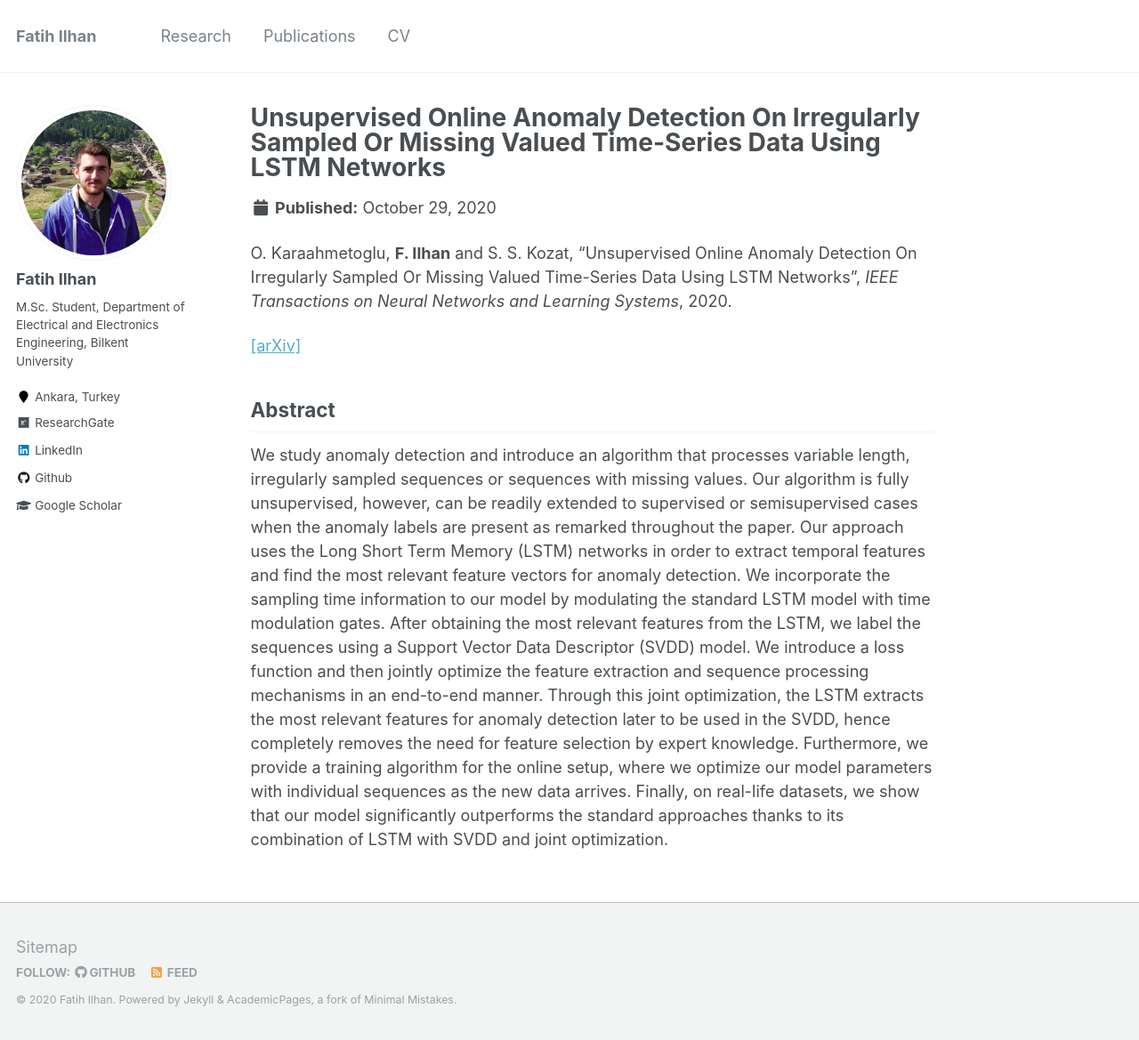
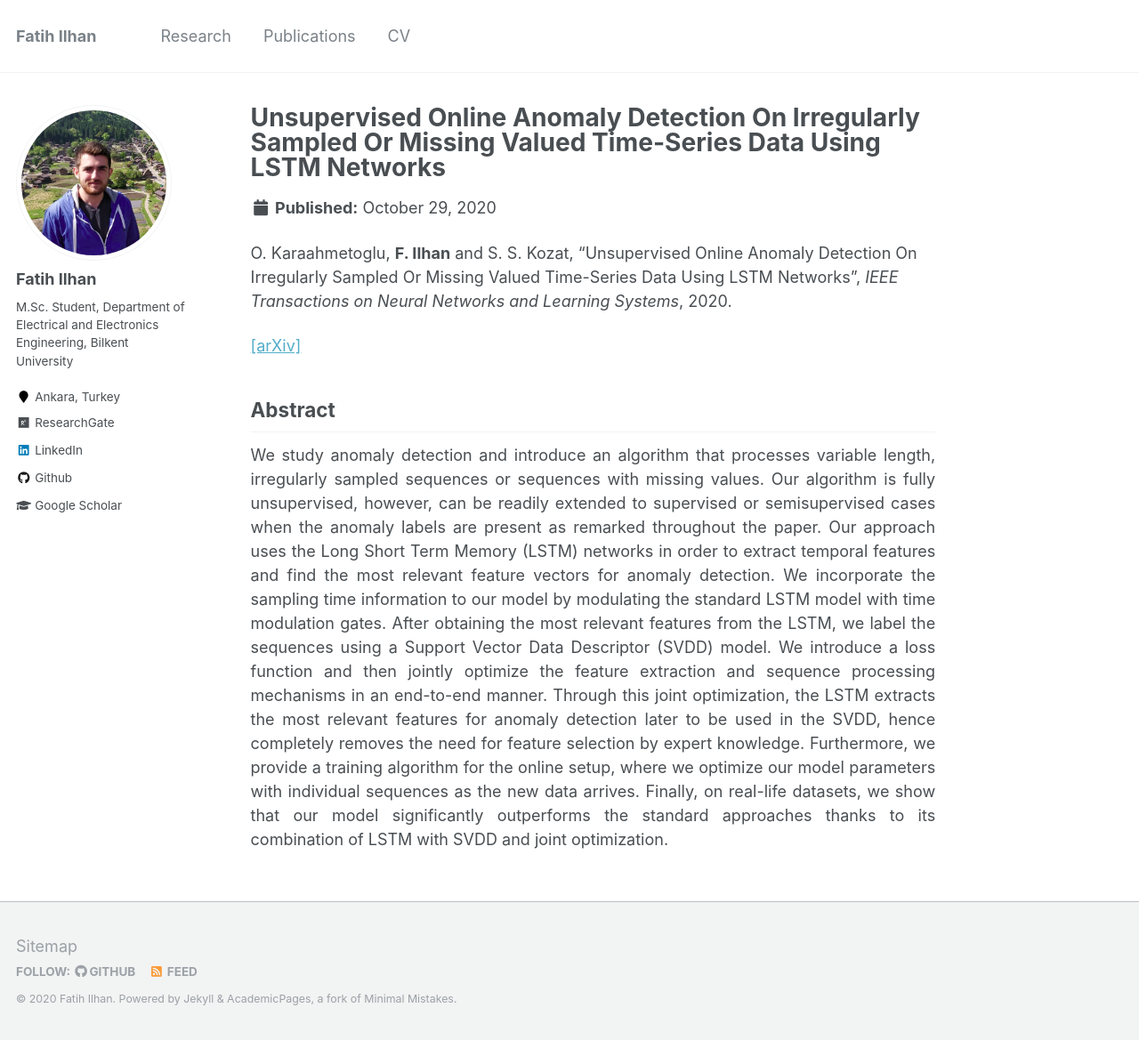
Before and after one commit to fatih-ilhan/fatih-ilhan.github.io, a Jekyll site: the page built from _publications/UOAD.md, in a window 1280 px wide and 1169 px high. Shown: the whole window at 89% size. Built offline with Jekyll 4.4.1, drawn with Linux system fonts in a browser that asks for light colours.

Commit message:
Update UOAD.md

```diff
--- a/_publications/UOAD.md
+++ b/_publications/UOAD.md
@@ -9,4 +9,4 @@ O. Karaahmetoglu, <b>F. Ilhan</b> and S. S. Kozat, "Unsupervised Online Anomaly
 
 
 ## Abstract
-We study anomaly detection and introduce an algorithm that processes variable length, irregularly sampled sequences or sequences with missing values. Our algorithm is fully unsupervised, however, can be readily extended to supervised or semisupervised cases when the anomaly labels are present as remarked throughout the paper. Our approach uses the Long Short Term Memory (LSTM) networks in order to extract temporal features and find the most relevant feature vectors for anomaly detection. We incorporate the sampling time information to our model by modulating the standard LSTM model with time modulation gates. After obtaining the most relevant features from the LSTM, we label the sequences using a Support Vector Data Descriptor (SVDD) model. We introduce a loss function and then jointly optimize the feature extraction and sequence processing mechanisms in an end-to-end manner. Through this joint optimization, the LSTM extracts the most relevant features for anomaly detection later to be used in the SVDD, hence completely removes the need for feature selection by expert knowledge. Furthermore, we provide a training algorithm for the online setup, where we optimize our model parameters with individual sequences as the new data arrives. Finally, on real-life datasets, we show that our model significantly outperforms the standard approaches thanks to its combination of LSTM with SVDD and joint optimization.
+<div style="text-align: justify">We study anomaly detection and introduce an algorithm that processes variable length, irregularly sampled sequences or sequences with missing values. Our algorithm is fully unsupervised, however, can be readily extended to supervised or semisupervised cases when the anomaly labels are present as remarked throughout the paper. Our approach uses the Long Short Term Memory (LSTM) networks in order to extract temporal features and find the most relevant feature vectors for anomaly detection. We incorporate the sampling time information to our model by modulating the standard LSTM model with time modulation gates. After obtaining the most relevant features from the LSTM, we label the sequences using a Support Vector Data Descriptor (SVDD) model. We introduce a loss function and then jointly optimize the feature extraction and sequence processing mechanisms in an end-to-end manner. Through this joint optimization, the LSTM extracts the most relevant features for anomaly detection later to be used in the SVDD, hence completely removes the need for feature selection by expert knowledge. Furthermore, we provide a training algorithm for the online setup, where we optimize our model parameters with individual sequences as the new data arrives. Finally, on real-life datasets, we show that our model significantly outperforms the standard approaches thanks to its combination of LSTM with SVDD and joint optimization.</div>
```
